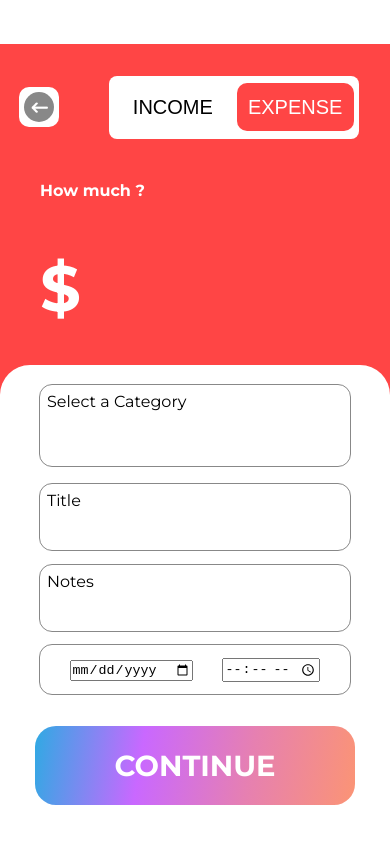
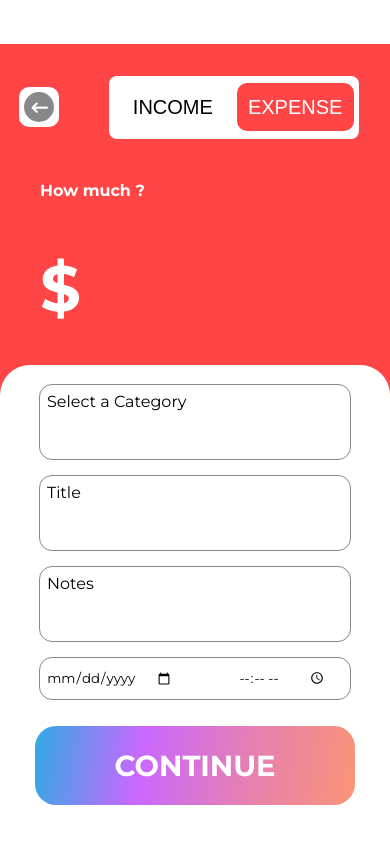
Before and after one commit to priyanshpatel18/ExpenShare-Web, a React (Vite) app: page /Groups in a window 390 px wide. Shown: the part 1222-2066 px from the top of the page. Built offline with nearby package versions, Linux system fonts and the light colour scheme.

Commit message:
feat/cat

```diff
--- a/src/index.css
+++ b/src/index.css
@@ -1542,4 +1542,59 @@ body {
   }
   .ttp-time-container {
   }
-}
+  .ttp-Date {
+    width: 60%;
+    height: 100%;
+    display: flex;
+    justify-content: flex-start;
+    align-items: center;
+  }
+  .ttp-Date input {
+    font-family: "Montserrat", sans-serif;
+    outline: none;
+    border: none;
+  }
+  .ttp-time {
+    width: 34%;
+    display: flex;
+    height: 100%;
+    align-items: center;
+  }
+  .ttp-time input {
+    outline: none;
+    font-family: "Montserrat", sans-serif;
+    outline: none;
+    border: none;
+  }
+  .ttpc-title {
+    justify-content: flex-start;
+
+    height: 60%;
+    display: flex;
+    padding-left: 10px;
+    padding-top: 3px;
+    font-family: "Montserrat", sans-serif;
+  }
+  .ttpc-note {
+    justify-content: flex-start;
+    /* width: 60%; */
+    height: 60%;
+    display: flex;
+    padding-left: 10px;
+    padding-top: 3px;
+  }
+  .ttpc-title input {
+    width: 90%;
+    height: 80%;
+    border: none;
+    outline: none;
+    font-family: "Montserrat", sans-serif;
+  }
+  .ttpc-note input {
+    width: 90%;
+    height: 80%;
+    border: none;
+    outline: none;
+    font-family: "Montserrat", sans-serif;
+  }
+}
--- a/src/pages/Addtransaction.tsx
+++ b/src/pages/Addtransaction.tsx
@@ -154,10 +154,16 @@ const Addtransaction = (props: df) => {
             <div className="ttpc-detail">
               <p>Title</p>
             </div>
+            <div className="ttpc-title">
+              <input type="text" />
+            </div>
           </div>
           <div className="ttp-note">
             <div className="ttpc-detail">
               <p>Notes</p>
+            </div>
+            <div className="ttpc-note">
+              <input type="text" />
             </div>
           </div>
           <div className="ttp-time-container">
```
